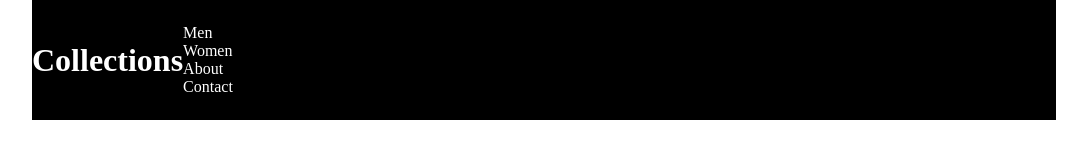
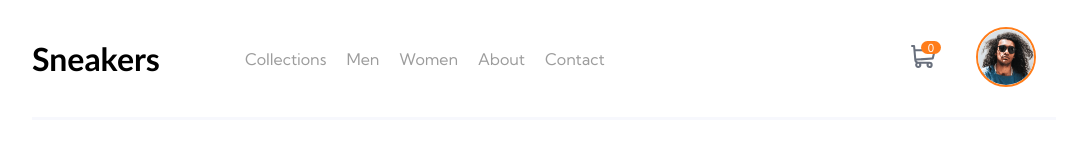
Before and after one commit to AliTaherkhany/Frontend-mentor-project-1, a plain HTML site: page index.html in a window 1280 px wide. Shown: the whole page, without its empty margins (96-1183 px from the left). Drawn offline with Linux system fonts and the light colour scheme.

Commit message:
Making the header :)

```diff
--- a/index.html
+++ b/index.html
@@ -16,8 +16,9 @@
 
     <header class="header">
         <div class="header-left">
-            <h1>Collections</h1>
+            <h1>Sneakers</h1>
             <ul>
+                <li><a href="#">Collections</a></li>
                 <li><a href="#">Men</a></li>
                 <li><a href="#">Women</a></li>
                 <li><a href="#">About</a></li>
@@ -25,8 +26,8 @@
             </ul>
         </div>
         <div class="header-right">
-            <div class="profile"></div>
-            <div class="cart"></div>
+            <a href="#" class="cart"><img src="images/icon-cart.svg" width="25" alt="cart"></a>
+            <a href="#" class="profile"><img src="images/image-avatar.png" width="60" alt="Avatar"></a>
         </div>
     </header>
 
--- a/js/main.js
+++ b/js/main.js
@@ -0,0 +1,15 @@
+let links = document.querySelectorAll('.header-left a');
+links.forEach(addClassName);
+
+function addClassName(item, index) {
+    let w = item.offsetWidth;
+    item.style.setProperty("--width", `${w}px`);
+    item.addEventListener('mouseover', function () {
+        this.classList.remove('mouseout')
+        this.classList.add('mouseover')
+    });
+    item.addEventListener('mouseout', function () {
+        this.classList.remove('mouseover')
+        this.classList.add('mouseout')
+    })
+}
--- a/scss/main.scss
+++ b/scss/main.scss
@@ -10,6 +10,8 @@ $color_dark_grayish_blue: hsl(219, 9%, 45%);
 $color_light_grayish_blue: hsl(223, 64%, 98%);
 $color_white: hsl(0, 0%, 100%);
 $color_black: hsl(0, 0%, 0%); // (with 75% opacity for lightbox background)
+
+$color_light_gray: hsl(0, 0%, 61%);
 
 $font_kumbh_sans: 'Kumbh Sans',
 sans-serif;
@@ -40,26 +42,97 @@ body {
         justify-content: space-between;
         width: 80vw;
         height: 15vh;
-        background: black;
-        color: white;
         margin: auto;
+        border-bottom: 3px solid $color_light_grayish_blue;
 
         .header-left {
             @include flex();
+            height: 100%;
 
-            h1 {}
+            h1 {
+                font-family: 'Gill Sans', 'Gill Sans MT', Calibri, 'Trebuchet MS', sans-serif;
+            }
 
             ul {
+                @include flex();
+                justify-content: none;
+                position: relative;
+                height: 100%;
+                padding: 0 75px;
 
                 li {
+                    display: inline-block;
+                    margin: 0 10px;
 
                     a {
-                        color: inherit;
+                        color: $color_light_gray;
+                        font-family: $font_kumbh_sans;
+
+                        &::before {
+                            content: '';
+                            position: absolute;
+                            bottom: 0;
+                            width: 0;
+                            transform: translateX(calc(var(--width) - 1.5 * var(--width)));
+                            height: 3px;
+                            background: $color_orange;
+                            transition: width .18s ease;
+                            border-radius: 1px;
+                        }
+
+                        &.mouseover::before {
+                            width: var(--width);
+                            transform: none;
+                        }
+
+                        &.mouseout::before {
+                            width: 0;
+                            transform: none
+                        }
+
+                        &:hover {
+                            color: darken($color: $color_light_gray, $amount: 9);
+                        }
                     }
                 }
             }
         }
 
-        .header-right {}
+        .header-right {
+            @include flex();
+            height: 100%;
+
+            .cart,
+            .profile {
+                margin: 0 20px;
+            }
+
+            .cart {
+                position: relative;
+                &::after {
+                    @include flex();
+                    display: flex;
+                    content: '0';
+                    position: absolute;
+                    top: -4px;
+                    right: -5px;
+                    width: 20px;
+                    height: 13px;
+                    background: #ff7d1a;
+                    color: white;
+                    border-radius: 15px;
+                    font-family: "Kumbh Sans", sans-serif;
+                    font-size: 11px;
+                }
+            }
+
+            .profile {
+
+                img {
+                    border: 2px solid $color_orange;
+                    border-radius: 50%;
+                }
+            }
+        }
     }
 }
```
Also changed, not shown: css/main.css.
